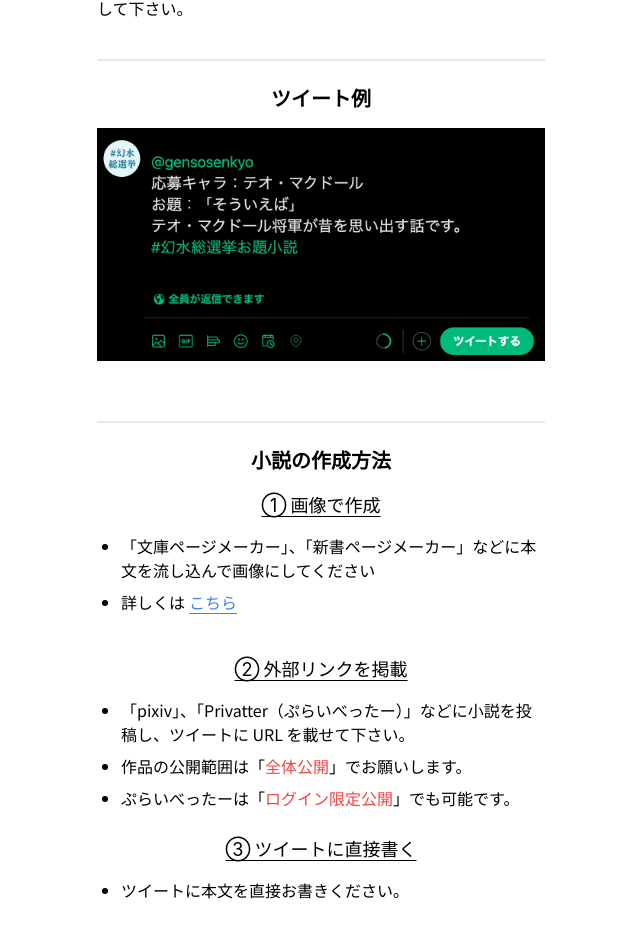
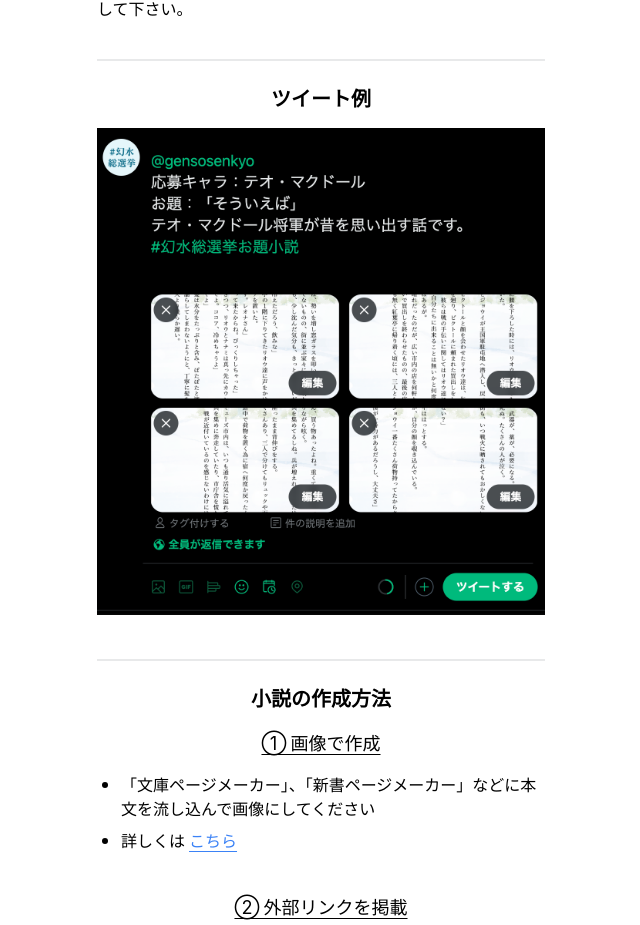
Before and after one commit to true-runes/suikoden-election-2022-frontend, a Next.js app: page /events-in-event/novels-on-themes in a window 1280 px wide. Shown: the part 1196-2121 px from the top of the page, without its empty margins (319-959 px from the left). Built offline with nearby package versions, Linux system fonts and the light colour scheme; no server answers; a web font is replaced by a local one.

Commit message:
feat: 🎸 「ツイート例」を更新

```diff
--- a/pages/events-in-event/novels-on-themes.tsx
+++ b/pages/events-in-event/novels-on-themes.tsx
@@ -123,15 +123,13 @@ const NovelsOnThemes: NextPage = () => {
               <div className="divider" />
 
               <h2 className="text-xl font-bold pb-4">ツイート例</h2>
-              <div className="text-base text-left pb-4">
-                <div className="pb-4">
-                  <Image
-                    src="/novels_on_theme_sample.png"
-                    alt="お題小説ツイート例"
-                    width={1174}
-                    height={610}
-                  />
-                </div>
+              <div className="text-base text-center pb-4">
+                <Image
+                  src="/novels_on_theme_tweet_sample.png"
+                  alt="お題小説ツイート例"
+                  width={1162}
+                  height={1264}
+                />
               </div>
 
               <div className="divider" />
```
Also changed, not shown: public/novels_on_theme_sample.png (deleted), public/novels_on_theme_tweet_sample.png (added).
